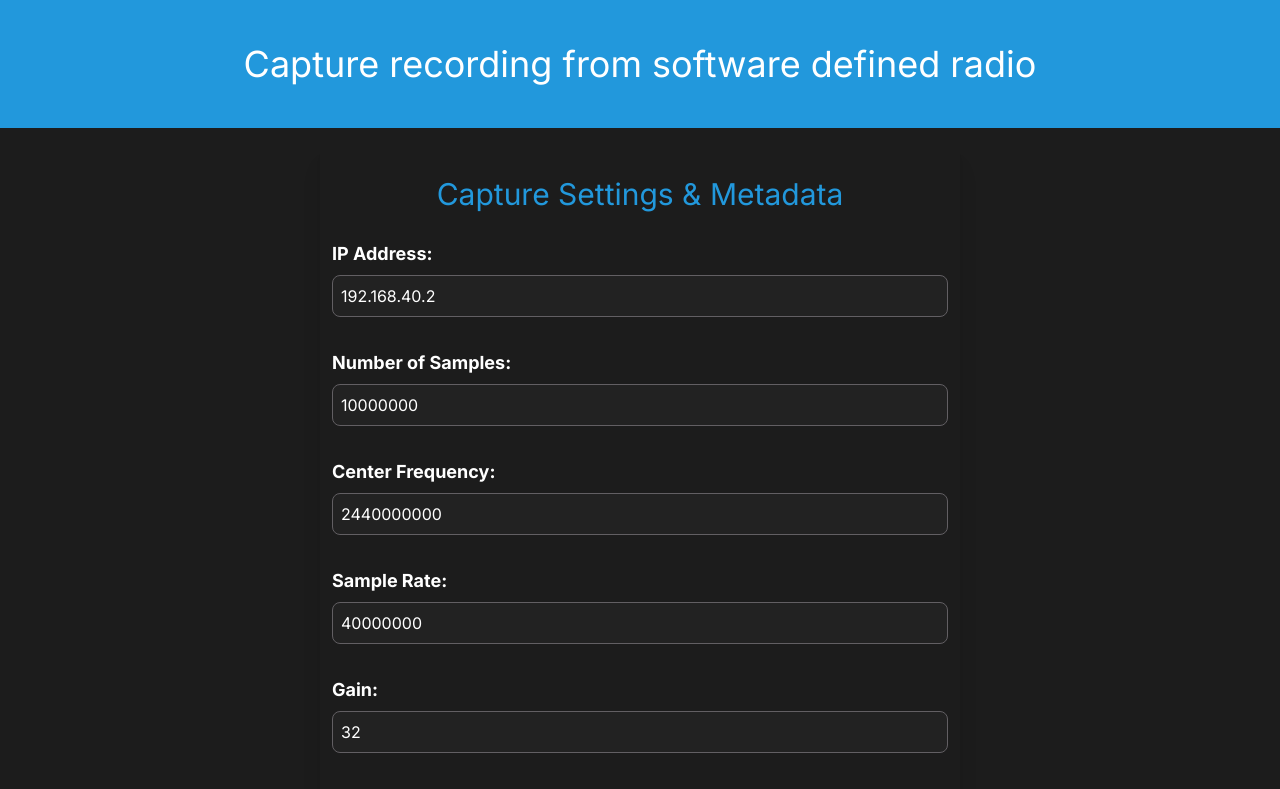
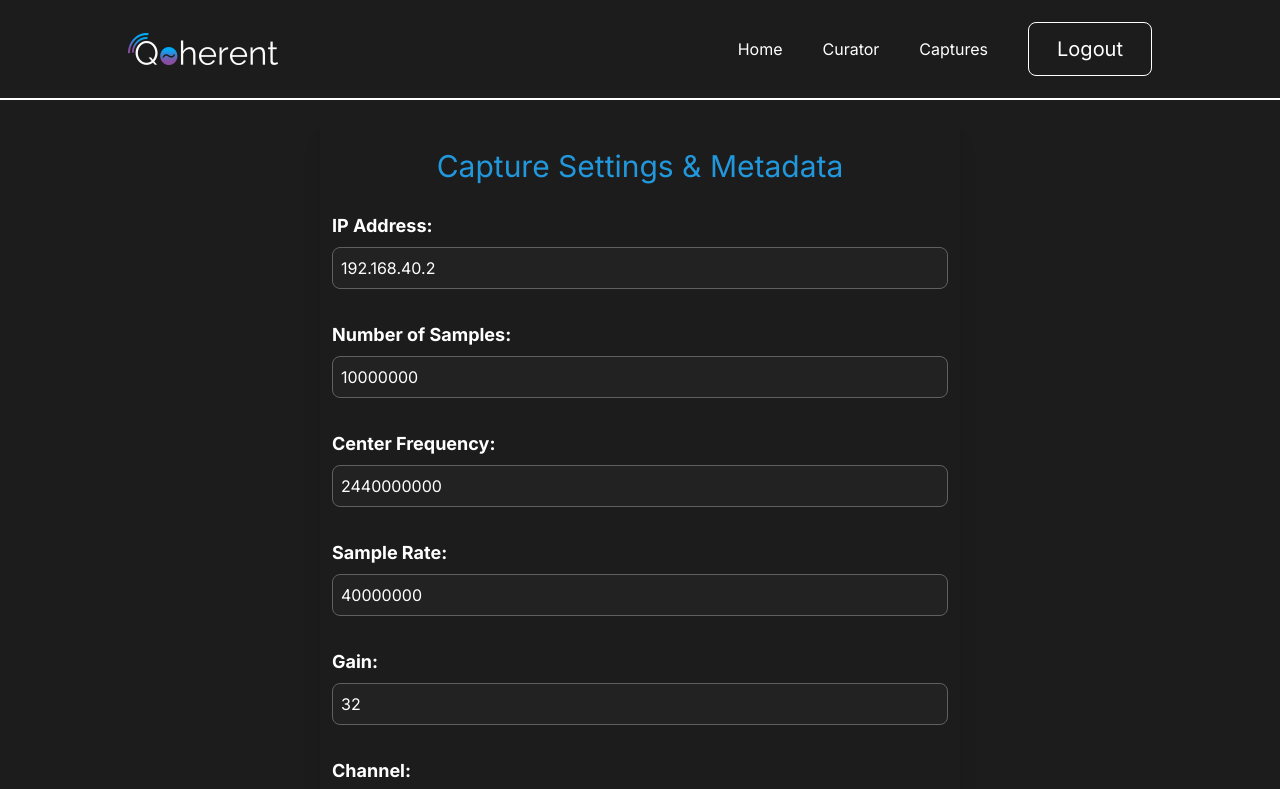
Before and after one commit to Subti/nextjs-web-curator, a Next.js app: page / in a window 1280 px wide. Shown: the top 789 px of the page. Built offline with nearby package versions, Linux system fonts and the light colour scheme.

Commit message:
Refactor with logo, NavLinks, and logout button

```diff
--- a/src/app/components/Header.tsx
+++ b/src/app/components/Header.tsx
@@ -1,20 +1,36 @@
 import React from "react";
-
-/**
- * Header Component
- *
- * Represents the header section of the application.
- * Displays a title centered within a colored background.
- */
+import Button from "./Button";
+import NavLinks from "../modules/constants";
 
 interface HeaderProps {
   title: string;
 }
 
 export default function Header({ title }: HeaderProps) {
+  const displayMessage = () => {
+    console.log(
+      "Take me home, country roads... to the place, I beloooooooong..."
+    );
+  };
+
   return (
-    <div className="text-4xl text-white flex relative w-full h-32 bg-[#2298dc] justify-center items-center mb-4">
-      {title}
+    <div className="text-4xl text-white flex relative w-full h-[100px] bg-transparent border-b-2 border-white justify-between items-center pl-[8rem] pr-[8rem] mb-4">
+      <a
+        href="https://www.qoherent.ai"
+        target="_blank"
+        onMouseEnter={displayMessage}
+        onMouseLeave={() => {}}
+      >
+        <img src="/logo-darkmode.png" alt="logo" className="w-[150px] h-auto" />
+      </a>
+      <div className="flex flex-row items-center">
+        {NavLinks.map((item) => (
+          <p key={item.id} className="text-[1rem] mr-10 cursor-pointer">
+            {item.id}
+          </p>
+        ))}
+        <Button text="Logout" type="submit" textSize="sm" />
+      </div>
     </div>
   );
 }
```
